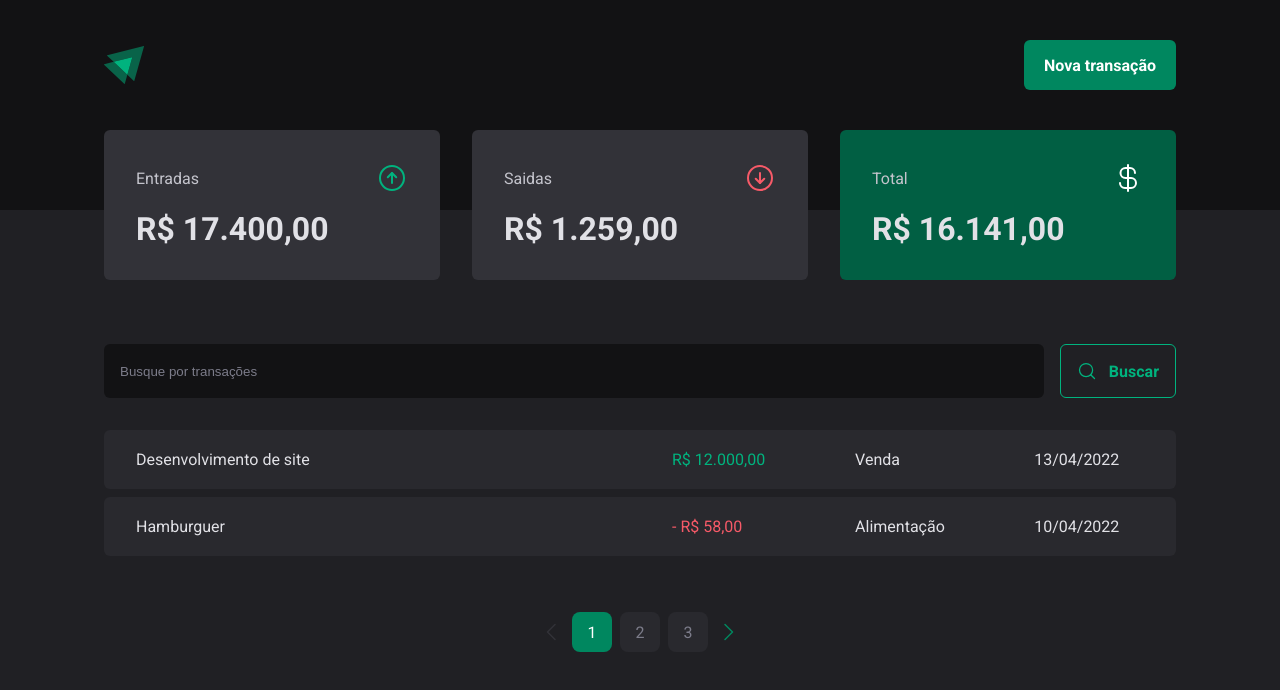
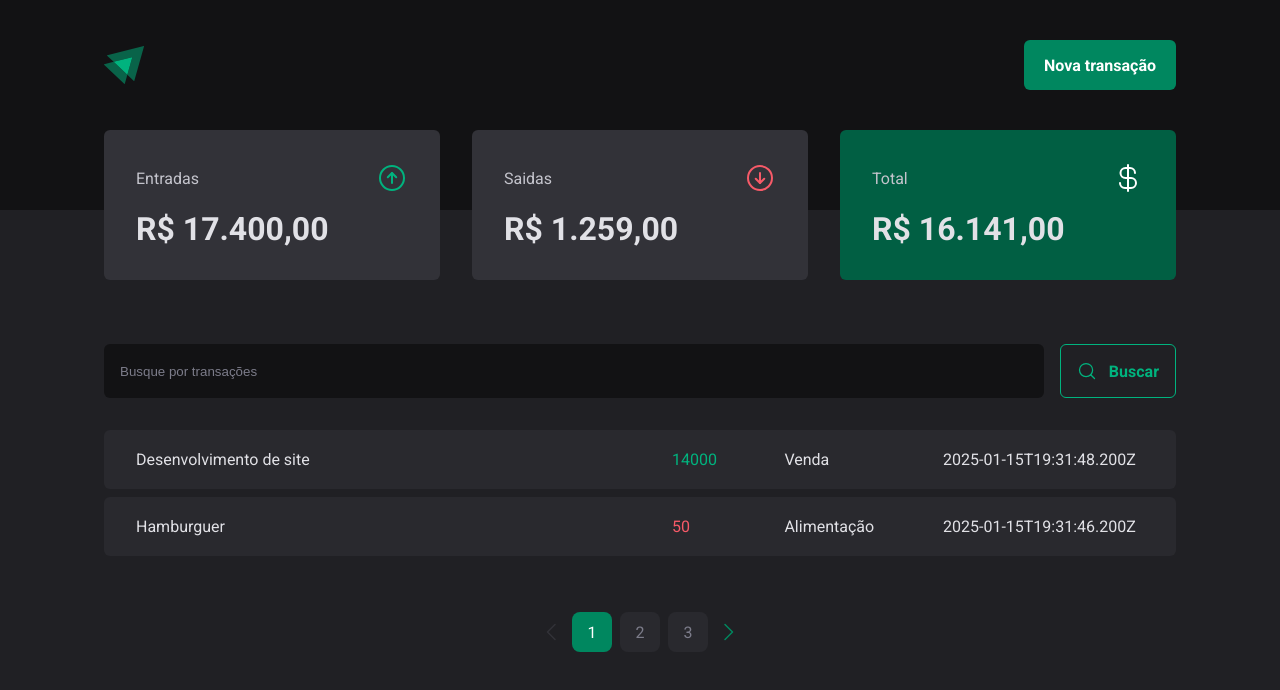
Before and after one commit to gustavuhh1/03-dt-money, a React (Vite) app: page / in a window 1280 px wide. Shown: the top 690 px of the page. Built offline with nearby package versions, Linux system fonts and the light colour scheme; data requests are answered from the project's data file.

Commit message:
feat: adicionar contexto de transações e integrar na página de transações

```diff
--- a/src/App.tsx
+++ b/src/App.tsx
@@ -2,13 +2,15 @@
 import { Transactions } from "./pages/Transactions";
 import { GlobalStyle } from "./styles/global";
 import { defaultTheme } from "./styles/themes/default";
+import { TransactionsProvider } from "./contexts/TransactionsContext";
 
 export function App() {
   return (
     <ThemeProvider theme={defaultTheme}>
       <GlobalStyle />
-
-      <Transactions />
+      <TransactionsProvider>
+        <Transactions />
+      </TransactionsProvider>
     </ThemeProvider>
   );
 }
--- /dev/null
+++ b/src/contexts/TransactionsContext.tsx
@@ -0,0 +1,41 @@
+import { createContext, ReactNode, useEffect, useState } from "react";
+
+interface Transactions {
+  id: number;
+  description: string;
+  type: "income" | "outcome";
+  price: number;
+  category: string;
+  createdAt: string;
+}
+
+interface TransactionsContextType {
+  transactions: Transactions[];
+}
+
+interface TransactionsProviderProps {
+  children: ReactNode;
+}
+
+export const TransactionsContext = createContext({} as TransactionsContextType);
+
+export function TransactionsProvider({ children }: TransactionsProviderProps) {
+  const [transactions, setTransactions] = useState<Transactions[]>([]);
+
+  async function loadTransactions() {
+    const response = await fetch("http://localhost:3333/transactions");
+    const data = await response.json();
+
+    setTransactions(data);
+  }
+
+  useEffect(() => {
+    loadTransactions();
+  }, []);
+
+  return (
+    <TransactionsContext.Provider value={{ transactions }}>
+      {children}
+    </TransactionsContext.Provider>
+  );
+}
--- a/src/pages/Transactions/index.tsx
+++ b/src/pages/Transactions/index.tsx
@@ -1,10 +1,14 @@
+import { useContext } from "react";
 import { Header } from "../../components/Header";
 import { Summary } from "../../components/Summary";
 import { NavTransactions } from "./components/NavTransactions";
 import { SearchForms } from "./components/SearchForm";
 import { PriceHighlight, TransactionsContainer, TransactionsTable } from "./styles";
+import { TransactionsContext } from "../../contexts/TransactionsContext";
 
 export function Transactions() {
+  const { transactions } = useContext(TransactionsContext);
+
   return (
     <div>
       <Header />
@@ -14,27 +18,25 @@
         <SearchForms />
         <TransactionsTable>
           <tbody>
-            <tr>
-              <td width="50%">Desenvolvimento de site</td>
-              <td>
-                <PriceHighlight variant="income">R$ 12.000,00</PriceHighlight>
-              </td>
-              <td>Venda</td>
-              <td>13/04/2022</td>
-            </tr>
-            <tr>
-              <td width="50%">Hamburguer</td>
-              <td>
-                <PriceHighlight variant="outcome">- R$ 58,00</PriceHighlight>
-              </td>
-              <td>Alimentação</td>
-              <td>10/04/2022</td>
-            </tr>
+            {transactions.map((transaction) => {
+              return (
+                <tr key={transaction.id}>
+                  <td width="50%">{transaction.description}</td>
+                  <td>
+                    <PriceHighlight variant={transaction.type}>
+                      {transaction.price}
+                    </PriceHighlight>
+                  </td>
+                  <td>{transaction.category}</td>
+                  <td>{transaction.createdAt}</td>
+                </tr>
+              );
+            })}
           </tbody>
         </TransactionsTable>
       </TransactionsContainer>
 
-      <NavTransactions/>
+      <NavTransactions />
     </div>
   );
 }
```
